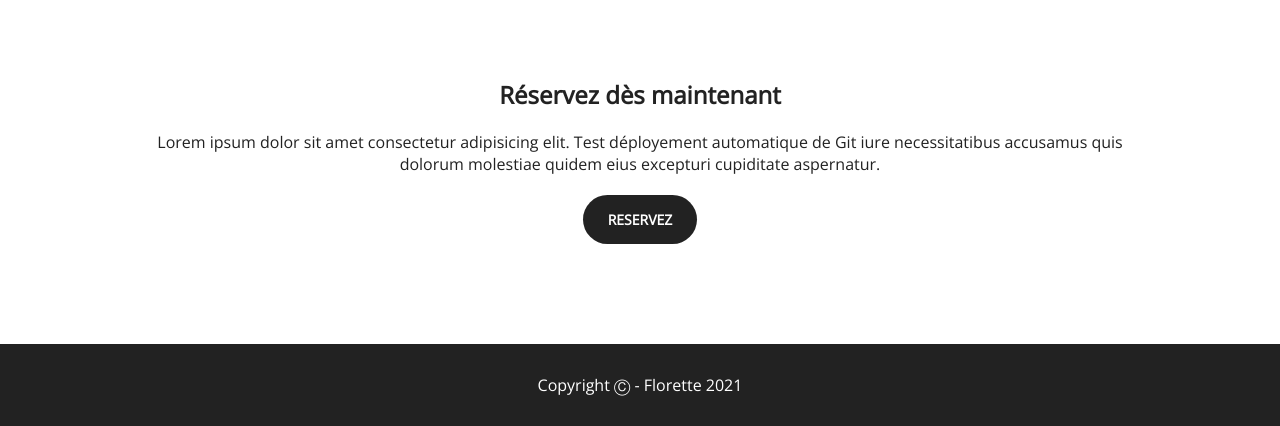
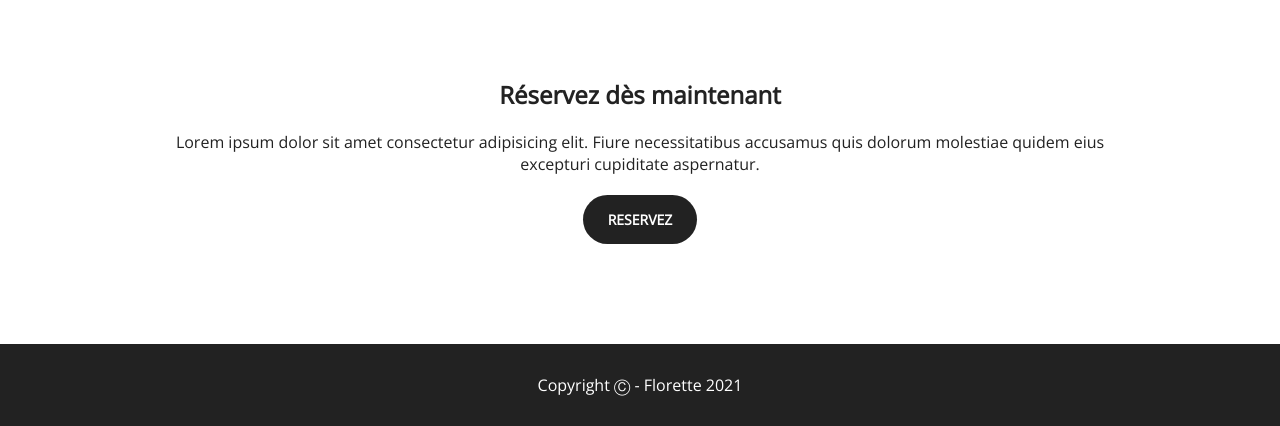
Before and after one commit to AurelienFay/cafe-florette, a plain HTML site: page index.html in a window 1280 px wide. Shown: the part 2010-2436 px from the top of the page. Drawn offline with nearby package versions, Linux system fonts and the light colour scheme.

Commit message:
On supprime tout ça, test du déployement automatique Git concluant !

```diff
--- a/index.html
+++ b/index.html
@@ -62,9 +62,9 @@
       <div class="container">
         <h2>Réservez dès maintenant</h2>
         <p>
-          Lorem ipsum dolor sit amet consectetur adipisicing elit. Test
-          déployement automatique de Git iure necessitatibus accusamus quis
-          dolorum molestiae quidem eius excepturi cupiditate aspernatur.
+          Lorem ipsum dolor sit amet consectetur adipisicing elit. Fiure
+          necessitatibus accusamus quis dolorum molestiae quidem eius excepturi
+          cupiditate aspernatur.
         </p>
         <a class="btn btn-dark">RESERVEZ</a>
       </div>
```
